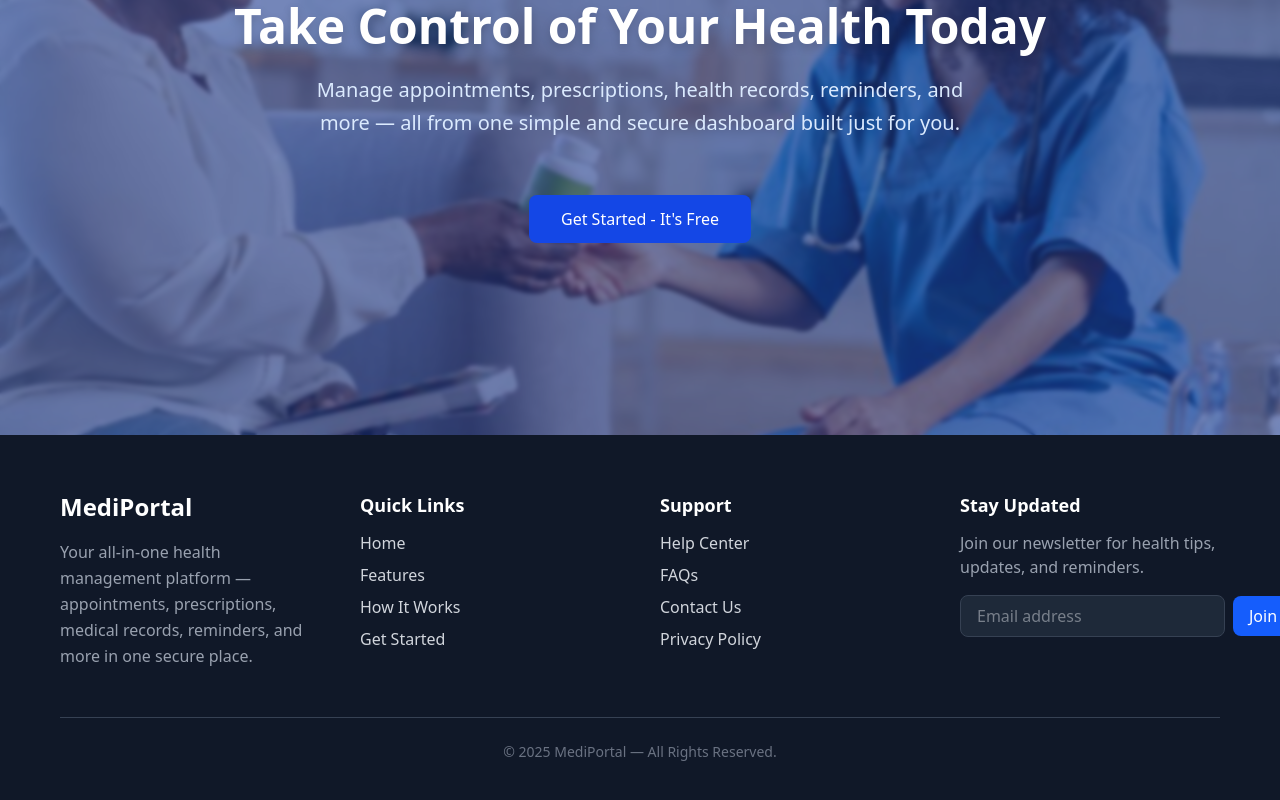
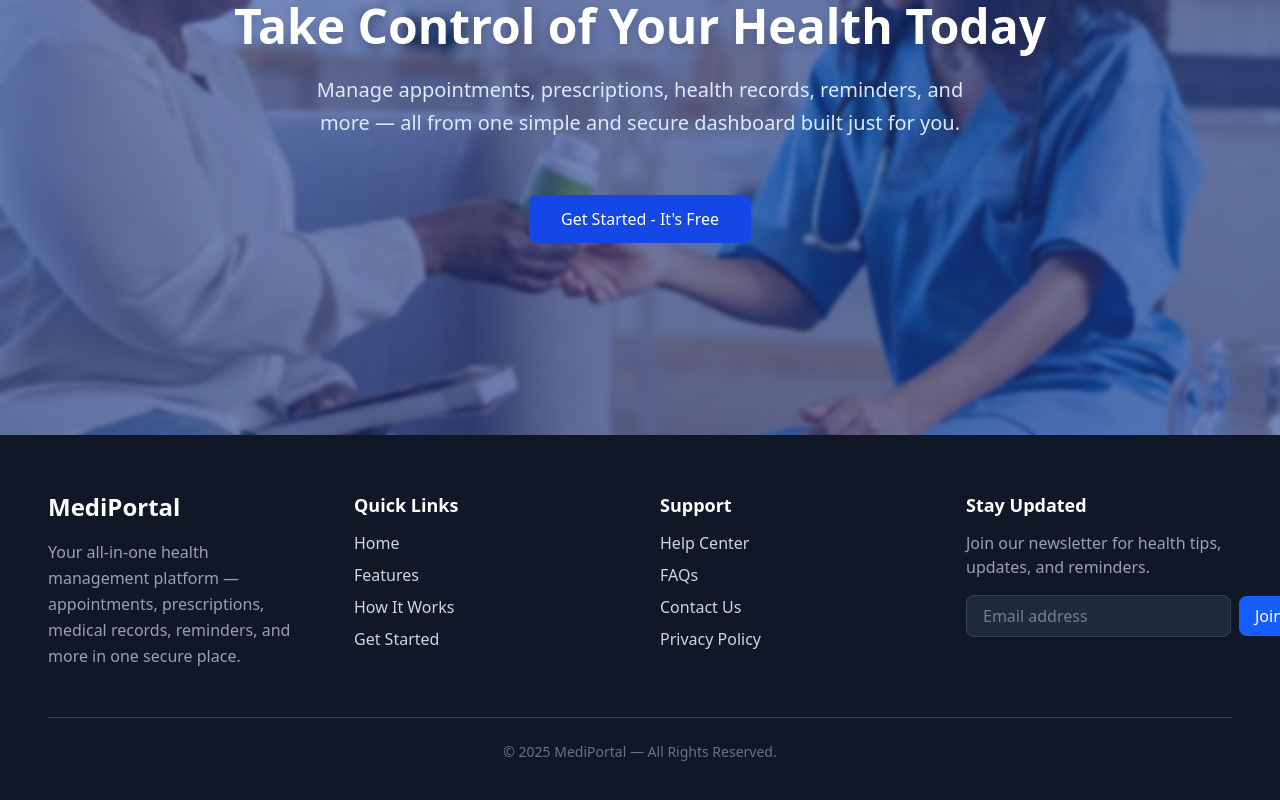
Before and after one commit to shugaglow/Mediportal, a React (Vite) app: page / in a window 1280 px wide. Shown: the part 6172-6972 px from the top of the page. Built offline with nearby package versions, Linux system fonts and the light colour scheme.

Commit message:
footer fixes

```diff
--- a/src/Landingpage/Footer.jsx
+++ b/src/Landingpage/Footer.jsx
@@ -2,7 +2,7 @@
 export default function Footer() {
   return (
     <footer className="w-full bg-gray-900 text-gray-300 py-14">
-      <div className=" px-15">
+      <div className=" px-8 lg:px-12">
 
         {/* Top Section */}
         <div className="grid grid-cols-1 md:grid-cols-4 gap-10">
```
